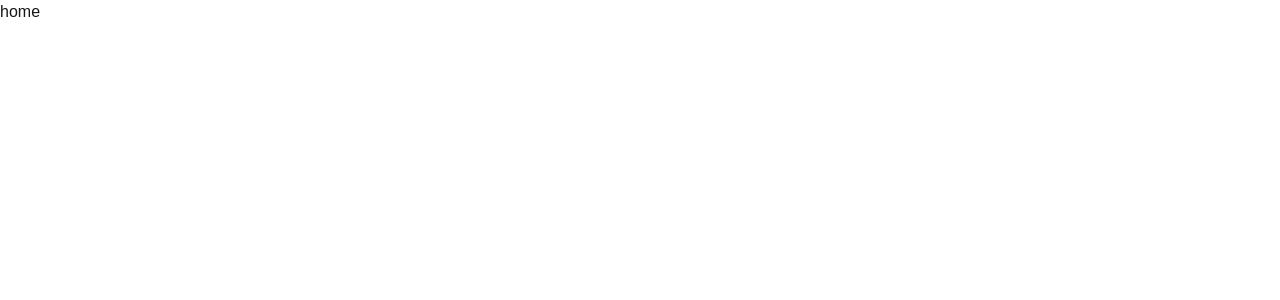
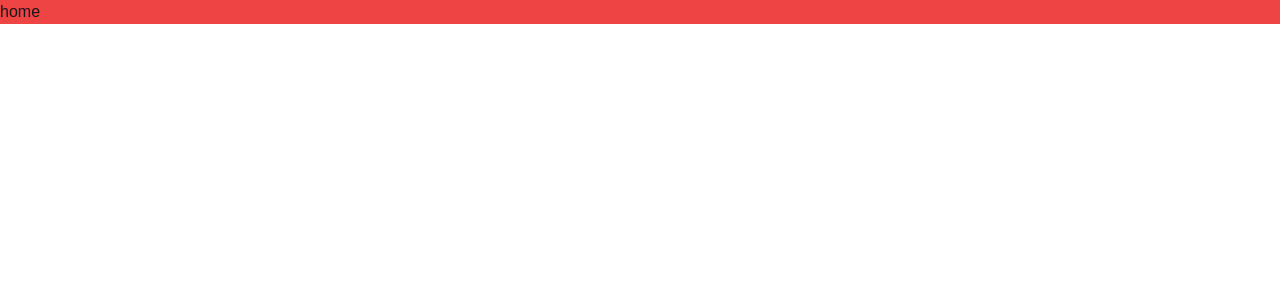
Before and after one commit to natan1506/finance-ia, a Next.js app: page / in a window 1280 px wide. Shown: the top 300 px of the page. Built offline with nearby package versions, Linux system fonts and the light colour scheme.

Commit message:
chore: prettier plugin

```diff
--- a/app/page.tsx
+++ b/app/page.tsx
@@ -2,6 +2,8 @@ import Image from "next/image";
 
 export default function Home() {
   return (
-    <h1>home</h1>
+    <div className="h-full bg-red-500 flex">
+      <h1>home</h1>
+    </div>
   );
 }
--- a/package.json
+++ b/package.json
@@ -9,6 +9,7 @@
     "lint": "next lint"
   },
   "dependencies": {
+    "@prisma/client": "5.21.1",
     "next": "14.2.16",
     "prisma": "5.21.1",
     "react": "^18",
@@ -21,6 +22,8 @@
     "eslint": "^8",
     "eslint-config-next": "14.2.16",
     "postcss": "^8",
+    "prettier": "^3.3.3",
+    "prettier-plugin-tailwindcss": "^0.6.8",
     "tailwindcss": "^3.4.1",
     "typescript": "^5"
   }
```
Also changed, not shown: .prettierrc.json (added), 1 other file (tests, documents, lock files or other folders).
